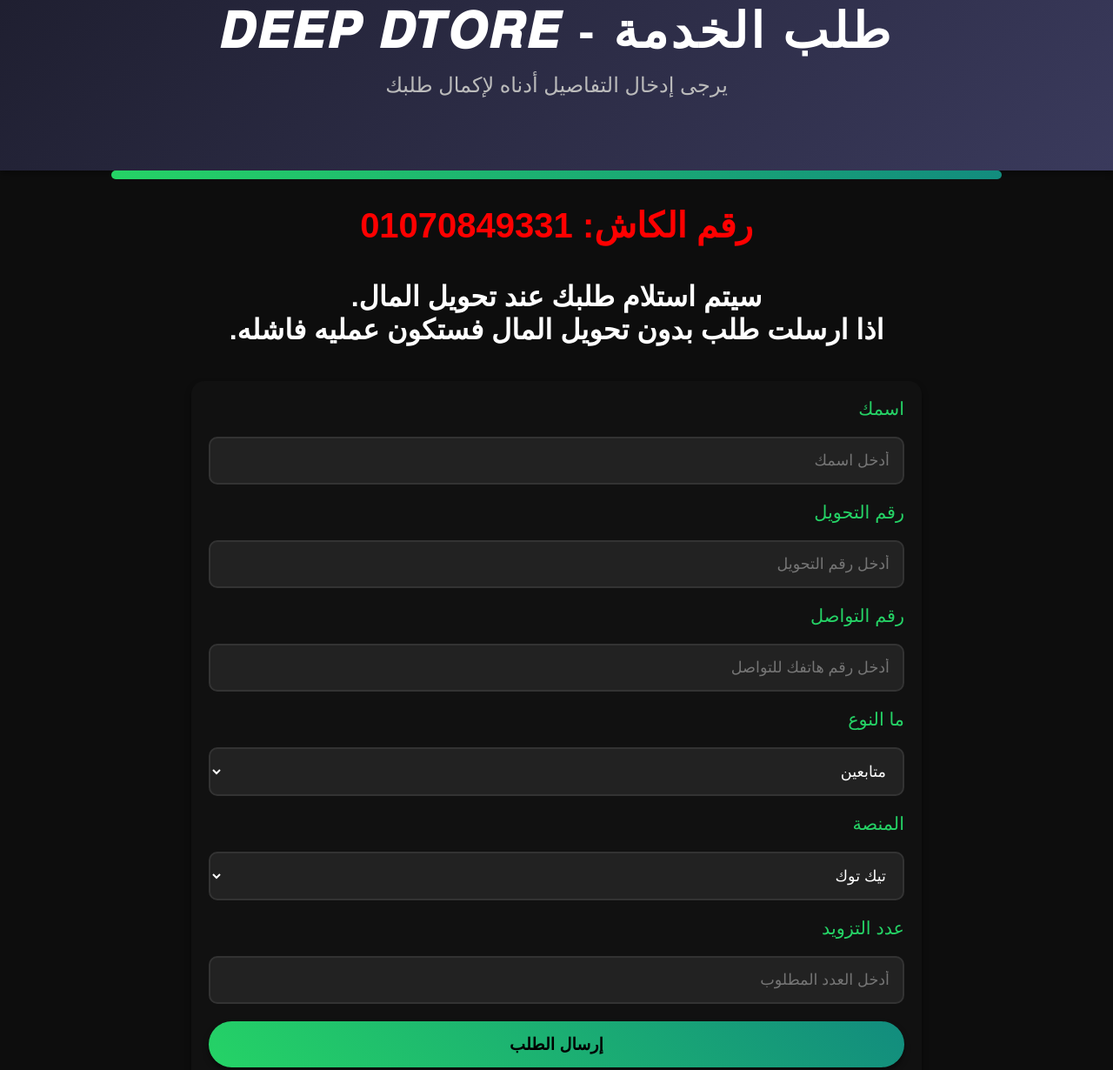
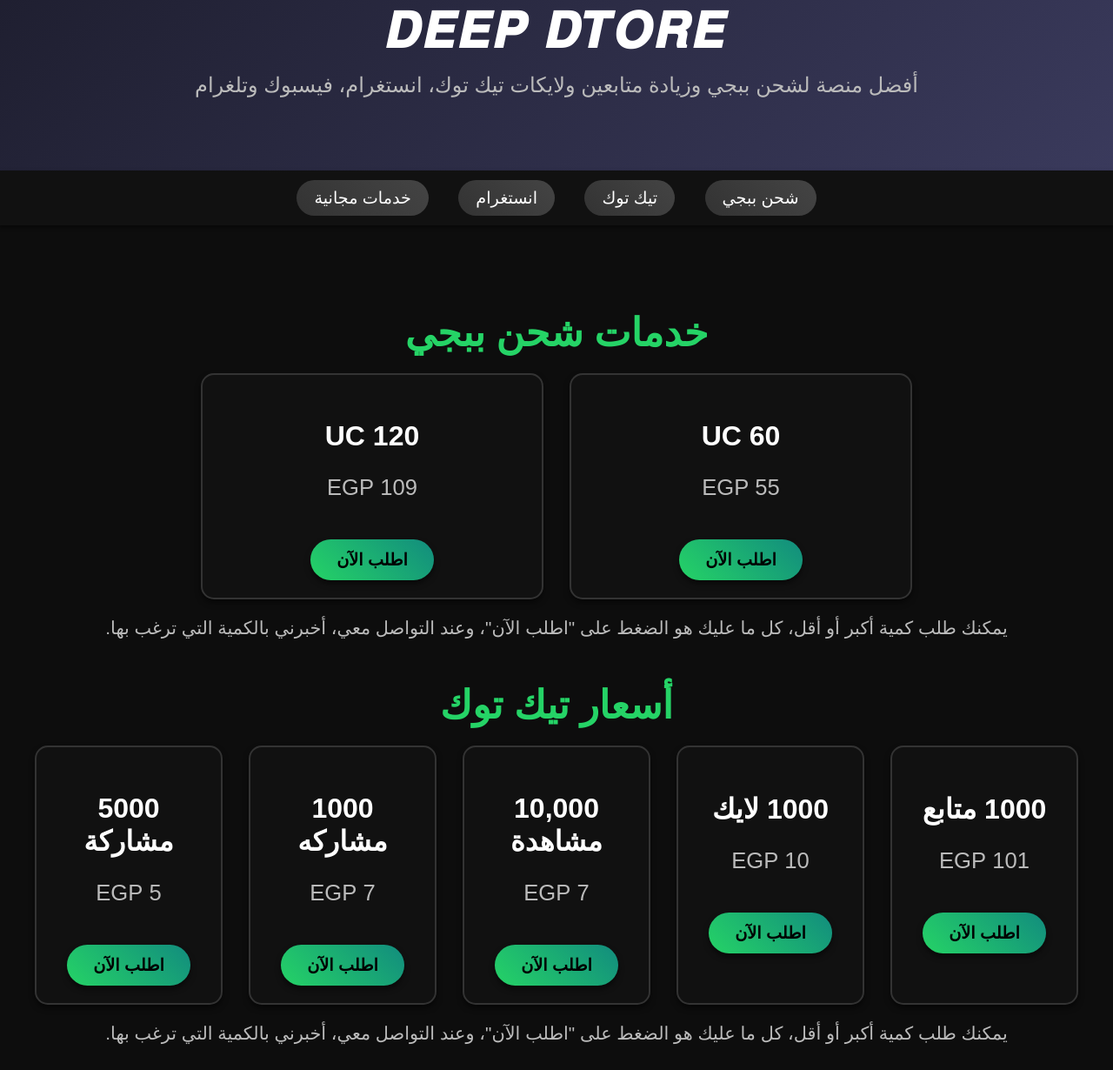
Before and after one commit to DEEPSTORE1/DEEPSTORE, a plain HTML site: page index.html in a window 1280 px wide. Shown: the part 57-1287 px from the top of the page at 87% size. Drawn offline with Linux system fonts and the light colour scheme.

Commit message:
Update index.html

```diff
--- a/index.html
+++ b/index.html
@@ -3,16 +3,18 @@
 <head>
     <meta charset="UTF-8">
     <meta name="viewport" content="width=device-width, initial-scale=1.0">
-    <title>طلب الخدمة - 𝑫𝑬𝑬𝑷 𝑫𝑻𝑶𝑹𝑬</title>
+    <title>𝑫𝑬𝑬𝑷 𝑫𝑻𝑶𝑹𝑬</title>
     <style>
+        /* تنسيقات عامة */
         body {
             font-family: 'Cairo', sans-serif;
             margin: 0;
             padding: 0;
-            background-color: #0d0d0d;
+            background-color: #0d0d0d; /* لون خلفية أغمق */
             color: #fff;
         }
 
+        /* الهيدر */
         header {
             background: linear-gradient(135deg, #1e1e2f, #3a3a5c);
             color: #fff;
@@ -44,58 +46,106 @@
             color: #bbb;
         }
 
+        /* القائمة */
+        nav {
+            background-color: #111;
+            padding: 20px 0;
+            text-align: center;
+            position: sticky;
+            top: 0;
+            z-index: 1000;
+            box-shadow: 0 2px 4px rgba(0, 0, 0, 0.5);
+        }
+        nav a {
+            color: #fff;
+            text-decoration: none;
+            margin: 0 15px;
+            font-size: 1.2em;
+            padding: 10px 20px;
+            border-radius: 30px;
+            background: linear-gradient(45deg, #333, #444);
+            transition: all 0.3s ease;
+        }
+        nav a:hover {
+            background: linear-gradient(45deg, #25D366, #128C7E);
+            color: #000;
+            transform: scale(1.1);
+        }
+
+        /* الحاوية */
         .container {
-            max-width: 800px;
+            max-width: 1200px;
             margin: 40px auto;
             padding: 20px;
+        }
+
+        /* الأقسام */
+        .section {
+            margin-bottom: 50px;
+            text-align: center;
+        }
+        .section h2 {
+            font-size: 2.8em;
+            margin-bottom: 20px;
+            color: #25D366;
+            text-transform: uppercase;
+        }
+        .section p {
+            font-size: 1.3em;
+            color: #bbb;
+        }
+
+        /* صناديق الأسعار */
+        .prices {
+            display: flex;
+            flex-wrap: wrap;
+            justify-content: center;
+            gap: 30px;
+        }
+        .price-box {
+            flex: 1;
+            max-width: 350px;
             background: #111;
+            border: 2px solid #333;
             border-radius: 15px;
+            padding: 20px;
+            text-align: center;
+            transition: all 0.3s ease;
             box-shadow: 0 4px 6px rgba(0, 0, 0, 0.5);
         }
-
-        form {
-            display: flex;
-            flex-direction: column;
-            gap: 20px;
+        .price-box:hover {
+            border-color: #25D366;
+            transform: scale(1.1);
         }
-
-        label {
-            font-size: 1.3em;
-            color: #25D366;
+        .price-box h3 {
+            margin-bottom: 15px;
+            font-size: 2em;
+            color: #fff;
         }
-
-        input, select {
-            padding: 15px;
-            font-size: 1.1em;
-            background-color: #222;
-            border: 2px solid #333;
-            border-radius: 10px;
-            color: #fff;
-            outline: none;
-            transition: border-color 0.3s ease;
+        .price-box p {
+            font-size: 1.6em;
+            color: #bbb;
         }
-        input:focus, select:focus {
-            border-color: #25D366;
-        }
-
         .btn {
-            padding: 15px;
+            display: inline-block;
+            margin-top: 20px;
+            padding: 12px 30px;
             font-size: 1.2em;
             font-weight: bold;
             color: #000;
+            text-decoration: none;
             background: linear-gradient(45deg, #25D366, #128C7E);
             border: none;
             border-radius: 50px;
             transition: all 0.3s ease;
             box-shadow: 0 4px 6px rgba(0, 0, 0, 0.5);
-            cursor: pointer;
+        }
+        .btn:hover {
+            background: linear-gradient(45deg, #128C7E, #25D366);
+            transform: scale(1.1);
         }
 
-        .btn:hover {
-            background: linear-gradient(45deg, #128C7E, #25D366);
-            transform: scale(1.05);
-        }
-
+        /* الفوتر */
         footer {
             background-color: #111;
             color: #bbb;
@@ -108,119 +158,86 @@
             margin: 0;
             font-size: 1.2em;
         }
-
-        .alert-message {
-            text-align: center;
-            margin: 30px 0;
-        }
-        .alert-message p {
-            font-size: 2.5em;
-            font-weight: bold;
-            color: #ff0000;
-            cursor: pointer;
-        }
-        .alert-message .note {
-            font-size: 2em;
-            font-weight: bold;
-            color: #fff;
-        }
     </style>
 </head>
 <body>
 
 <header>
-    <h1>طلب الخدمة - 𝑫𝑬𝑬𝑷 𝑫𝑻𝑶𝑹𝑬</h1>
-    <p>يرجى إدخال التفاصيل أدناه لإكمال طلبك</p>
+    <h1>𝑫𝑬𝑬𝑷 𝑫𝑻𝑶𝑹𝑬</h1>
+    <p>أفضل منصة لشحن ببجي وزيادة متابعين ولايكات تيك توك، انستغرام، فيسبوك وتلغرام</p>
 </header>
 
-<div class="alert-message">
-    <p id="cash-number" onclick="copyToClipboard()">رقم الكاش: 01070849331</p>
-    <p class="note">سيتم استلام طلبك عند تحويل المال.<br>اذا ارسلت طلب بدون تحويل المال فستكون عمليه فاشله.</p>
-</div>
+<nav>
+    <a href="#pubg">شحن ببجي</a>
+    <a href="#tiktok">تيك توك</a>
+    <a href="#instagram">انستغرام</a>
+    <a href="#free-services">خدمات مجانية</a>
+</nav>
 
 <div class="container">
-    <form id="order-form">
-        <label for="name">اسمك</label>
-        <input type="text" id="name" name="name" placeholder="أدخل اسمك" required>
+    <div id="pubg" class="section">
+        <h2>خدمات شحن ببجي</h2>
+        <div class="prices">
+            <div class="price-box">
+                <h3>60 UC</h3>
+                <p>55 EGP</p>
+                <a href="order.html" class="btn">اطلب الآن</a>
+            </div>
+            <div class="price-box">
+                <h3>120 UC</h3>
+                <p>109 EGP</p>
+                <a href="order.html" class="btn">اطلب الآن</a>
+            </div>
+        </div>
+        <p>يمكنك طلب كمية أكبر أو أقل، كل ما عليك هو الضغط على "اطلب الآن"، وعند التواصل معي، أخبرني بالكمية التي ترغب بها.</p>
+    </div>
 
-        <label for="payment_number">رقم التحويل</label>
-        <input type="text" id="payment_number" name="payment_number" placeholder="أدخل رقم التحويل" required>
+    <div id="tiktok" class="section">
+        <h2>أسعار تيك توك</h2>
+        <div class="prices">
+            <div class="price-box">
+                <h3>1000 متابع</h3>
+                <p>101 EGP</p>
+                <a href="order.html" class="btn">اطلب الآن</a>
+            </div>
+            <div class="price-box">
+                <h3>1000 لايك</h3>
+                <p>10 EGP</p>
+                <a href="order.html" class="btn">اطلب الآن</a>
+            </div>
+            <div class="price-box">
+                <h3>10,000 مشاهدة</h3>
+                <p>7 EGP</p>
+                <a href="order.html" class="btn">اطلب الآن</a>
+            </div>
+            <div class="price-box">
+                <h3>1000 مشاركه</h3>
+                <p>7 EGP</p>
+                <a href="order.html" class="btn">اطلب الآن</a>
+            </div>
+            <div class="price-box">
+                <h3>5000 مشاركة</h3>
+                <p>5 EGP</p>
+                <a href="order.html" class="btn">اطلب الآن</a>
+            </div>
+        </div>
+        <p>يمكنك طلب كمية أكبر أو أقل، كل ما عليك هو الضغط على "اطلب الآن"، وعند التواصل معي، أخبرني بالكمية التي ترغب بها.</p>
+    </div>
 
-        <label for="contact_number">رقم التواصل</label>
-        <input type="text" id="contact_number" name="contact_number" placeholder="أدخل رقم هاتفك للتواصل" required>
-
-        <label for="service_type">ما النوع</label>
-        <select id="service_type" name="service_type" required>
-            <option value="followers">متابعين</option>
-            <option value="likes">لايكات</option>
-            <option value="views">مشاهدات</option>
-            <option value="comments">تعليقات</option>
-            <option value="shares">مشاركات</option>
-        </select>
-
-        <label for="platform">المنصة</label>
-        <select id="platform" name="platform" required>
-            <option value="tiktok">تيك توك</option>
-            <option value="instagram">إنستغرام</option>
-            <option value="facebook">فيس بوك</option>
-        </select>
-
-        <label for="quantity">عدد التزويد</label>
-        <input type="number" id="quantity" name="quantity" placeholder="أدخل العدد المطلوب" required>
-
-        <button type="submit" class="btn">إرسال الطلب</button>
-    </form>
-</div>
-
-<footer>
-    <p>Developed by mohamed okasha</p>
-    <p>WhatsApp: 01097169122</p>
-    <p>Telegram: @DEEPSTORE00</p>
-</footer>
-
-<script>
-    function copyToClipboard() {
-        const cashNumber = document.getElementById("cash-number").textContent.split(":")[1].trim();
-        const tempInput = document.createElement("input");
-        document.body.appendChild(tempInput);
-        tempInput.value = cashNumber;
-        tempInput.select();
-        document.execCommand("copy");
-        document.body.removeChild(tempInput);
-        alert("تم نسخ رقم الكاش: " + cashNumber);
-    }
-
-    document.getElementById("order-form").addEventListener("submit", function(event) {
-        event.preventDefault();
-
-        const name = document.getElementById("name").value;
-        const paymentNumber = document.getElementById("payment_number").value;
-        const contactNumber = document.getElementById("contact_number").value;
-        const serviceType = document.getElementById("service_type").value;
-        const platform = document.getElementById("platform").value;
-        const quantity = document.getElementById("quantity").value;
-
-        const message = `طلب جديد من: ${name}\nرقم التحويل: ${paymentNumber}\nرقم التواصل: ${contactNumber}\nالنوع: ${serviceType}\nالمنصة: ${platform}\nالعدد المطلوب: ${quantity}`;
-
-        const botToken = "7997971423:AAGDF5wvUJgbTr9-E4OrUsAFxmhIOhozsOM";  // التوكن الخاص بالبوت
-        const chatId = "7862056955";  // معرف الدردشة الذي زودتني به
-
-        const url = `https://api.telegram.org/bot${botToken}/sendMessage?chat_id=${chatId}&text=${encodeURIComponent(message)}`;
-
-        fetch(url)
-            .then(response => response.json())
-            .then(data => {
-                if (data.ok) {
-                    alert("تم إرسال الطلب بنجاح!");
-                } else {
-                    alert("حدث خطأ في إرسال الطلب.");
-                }
-            })
-            .catch(error => {
-                alert("حدث خطأ في الاتصال بالبوت.");
-            });
-    });
-</script>
-
-</body>
-</html>
+    <div id="instagram" class="section">
+        <h2>أسعار إنستغرام</h2>
+        <div class="prices">
+            <div class="price-box">
+                <h3>1000 متابع</h3>
+                <p>105 EGP</p>
+                <a href="order.html" class="btn">اطلب الآن</a>
+            </div>
+            <div class="price-box">
+                <h3>1000 لايك</h3>
+                <p>15 EGP</p>
+                <a href="order.html" class="btn">اطلب الآن</a>
+            </div>
+            <div class="price-box">
+                <h3>10,000 مشاهدة</h3>
+                <p>10 EGP</p>
+                <a href="order.html" class="btn">اطلب الآن</a>
```
